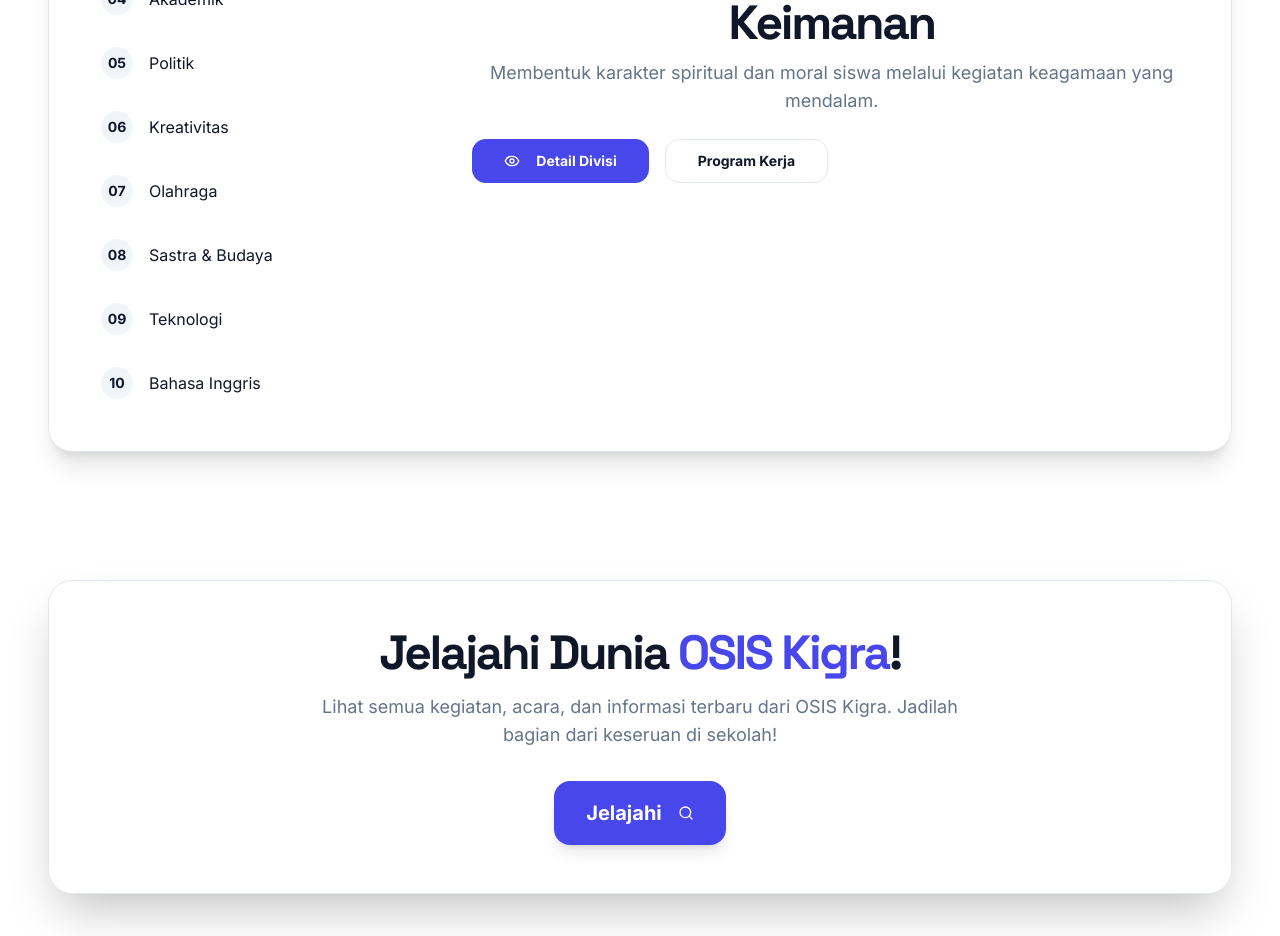
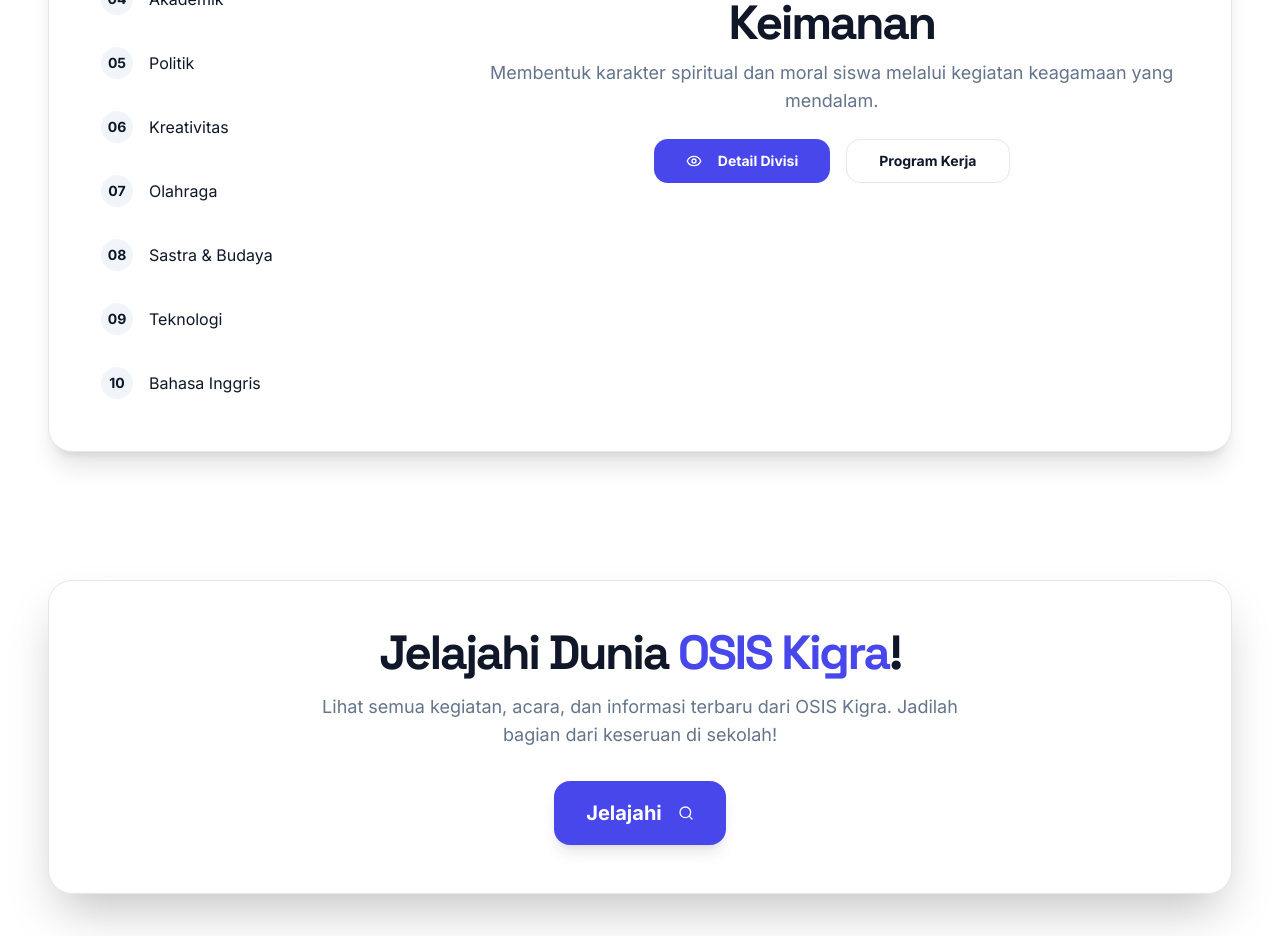
Before and after one commit to WeplyStudio/osis, a Next.js app: page / in a window 1280 px wide. Shown: the part 5360-6296 px from the top of the page. Built offline with nearby package versions, Linux system fonts and the light colour scheme.

Commit message:
btw button detail divisi dan button program kerja dibikin center dong

```diff
--- a/src/app/(app)/page.tsx
+++ b/src/app/(app)/page.tsx
@@ -87,7 +87,7 @@
                 {/* Right Content */}
                 <div className="lg:col-span-8 flex flex-col justify-center">
                     {activeDivisionData && (
-                        <div className="flex flex-col">
+                        <div className="flex flex-col text-center">
                             <p className="font-headline text-sm font-bold tracking-wider uppercase text-primary mb-2">DEPARTEMEN DIGITAL</p>
                             <h3 className="font-headline text-4xl md:text-5xl font-extrabold tracking-tighter text-foreground mb-3">
                                 {activeDivisionData.title}
@@ -95,7 +95,7 @@
                             <p className="text-muted-foreground text-lg mb-6">
                                 {activeDivisionData.description}
                             </p>
-                             <div className="mt-auto flex flex-wrap gap-4">
+                             <div className="mt-auto flex flex-wrap gap-4 justify-center">
                                 <Button size="lg" className="font-bold">
                                     <Eye className="mr-2 h-5 w-5"/> Detail Divisi
                                 </Button>
```
